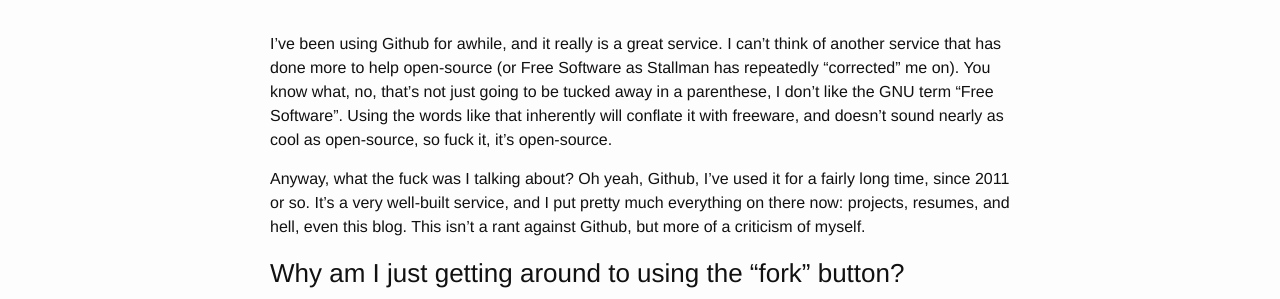
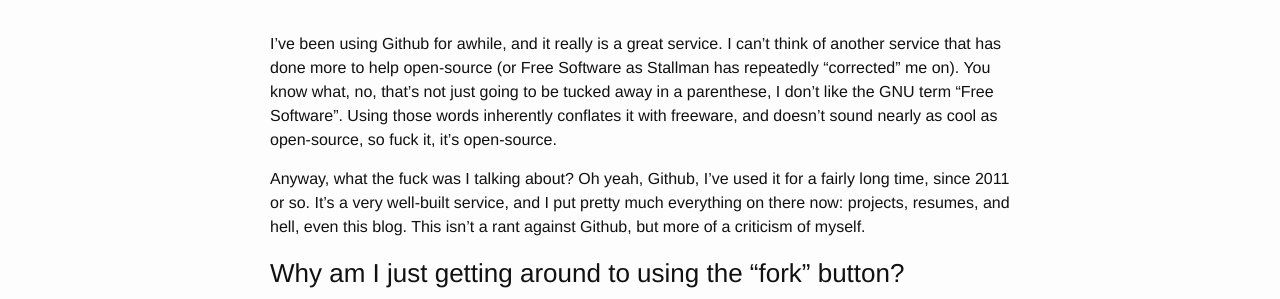
Before and after one commit to Tombert/tombert.github.io2, a Jekyll site: the page built from _posts/2016-01-27-increased-forking.markdown, in a window 1280 px wide. Shown: the part 168-467 px from the top of the page. Built offline with Jekyll 4.4.1, drawn with Linux system fonts in a browser that asks for light colours; nearby versions of some CDN libraries; comment, search, counter and statistics services are not loaded.

Commit message:
Fix wording.

```diff
--- a/_posts/2016-01-27-increased-forking.markdown
+++ b/_posts/2016-01-27-increased-forking.markdown
@@ -5,7 +5,7 @@
 date: 2016-01-27 23:22:50
 ---
 
-I've been using Github for awhile, and it really is a great service. I can't think of another service that has done more to help open-source (or Free Software as Stallman has repeatedly "corrected" me on).  You know what, no, that's not just going to be tucked away in a parenthese, I don't like the GNU term "Free Software".  Using the words like that inherently will conflate it with freeware, and doesn't sound nearly as cool as open-source, so fuck it, it's open-source.
+I've been using Github for awhile, and it really is a great service. I can't think of another service that has done more to help open-source (or Free Software as Stallman has repeatedly "corrected" me on).  You know what, no, that's not just going to be tucked away in a parenthese, I don't like the GNU term "Free Software".  Using those words inherently conflates it with freeware, and doesn't sound nearly as cool as open-source, so fuck it, it's open-source.
 
 Anyway, what the fuck was I talking about?  Oh yeah, Github, I've used it for a fairly long time, since 2011 or so. It's a very well-built service, and I put pretty much everything on there now: projects, resumes, and hell, even this blog. This isn't a rant against Github, but more of a criticism of myself.
 
```
